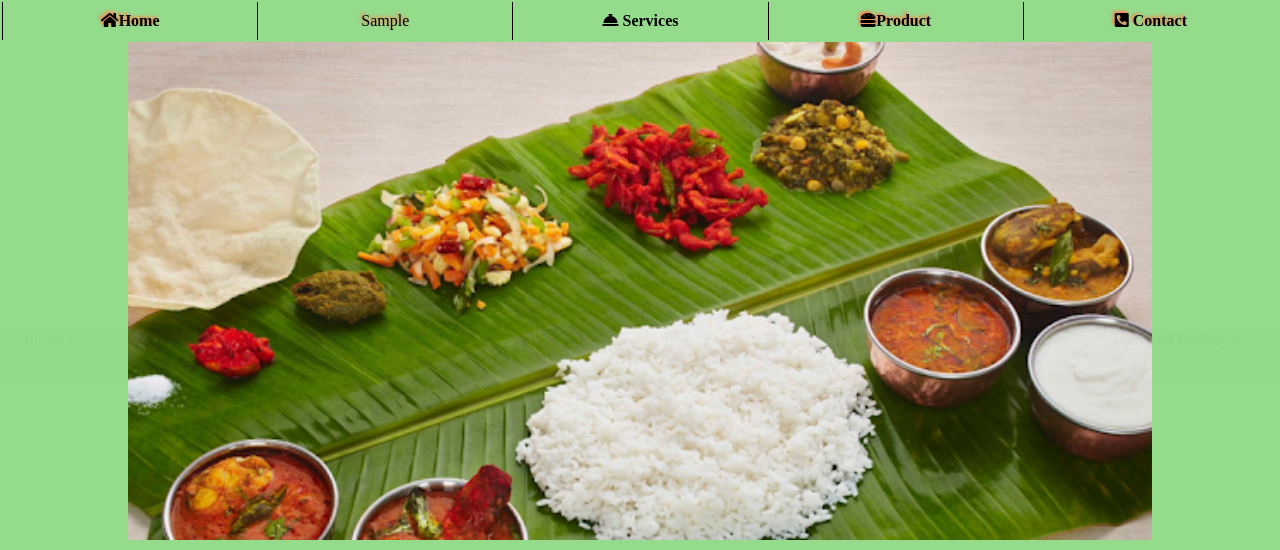
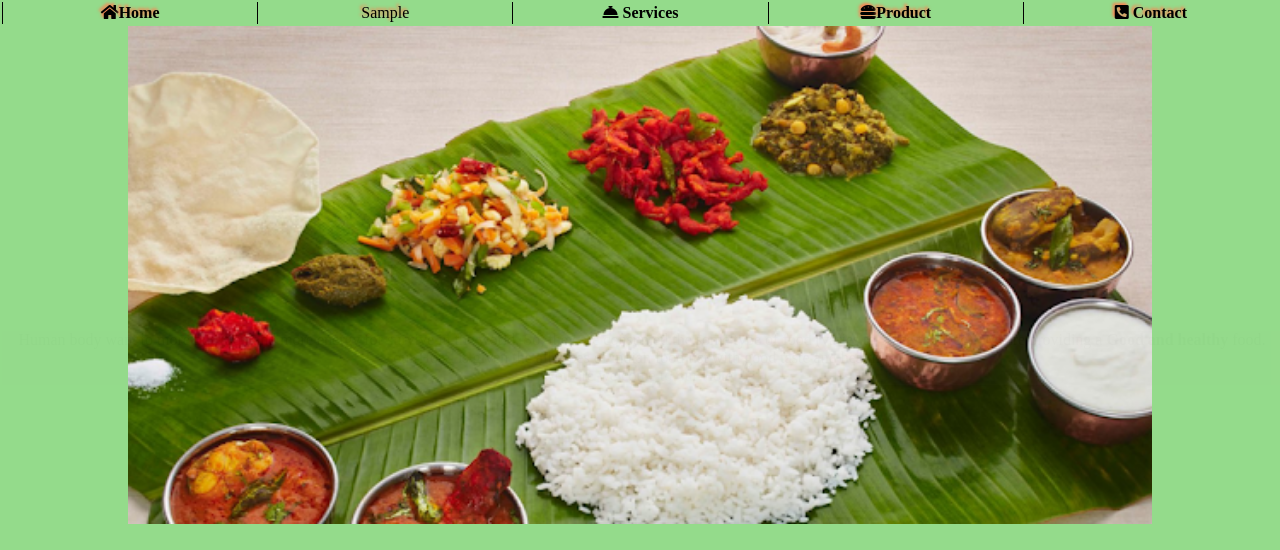
Before and after one commit to vignesha399/FOODiE, a plain HTML site: page index.html in a window 1280 px wide. Shown: the part 48-598 px from the top of the page. Drawn offline with Linux system fonts and the light colour scheme.

Commit message:
10/07/222

```diff
--- a/csssheet.css
+++ b/csssheet.css
@@ -48,13 +48,13 @@ h2{ color: rgb(211, 64, 64); text-align: center;}
         visibility: visible;
     }
 }
-.nav ul li ul { position: absolute; display: block; width: 100%; visibility: hidden; }
+.nav ul{  text-align: center; display: flex; margin: 2px; }
+.nav ul li ul { position: absolute; display: block; width: 50%; visibility: hidden; }
 .nav ul li ul li{ color: black; }
 .nav ul li:hover ul li{ visibility: visible; background-color:rgb(190, 235, 88); z-index: 1; }
-.nav ul li a{ color: black; text-shadow: -2px -2px 3px coral; text-decoration: none; }
-.nav ul li{ list-style-type: none; border-left: 1px solid black; width: 100%; position: relative;  padding: 10px; }
-.nav ul > li:hover{ background-color: rgb(165, 94, 94);  color: rgb(154, 194, 136); }
-.nav ul{  text-align: center; display: flex; margin: 2px; justify-content: space-between; }
+.nav ul li a{ color: black; text-shadow: -2px -2px 3px coral; text-decoration: none; width: 100px; }
+.nav ul li{ list-style-type: none; border-left: 1px solid black; width: 50%; padding: 2px; }
+.nav ul li a:hover{ background-color: rgb(165, 94, 94);  color: rgb(154, 194, 136); height: 10px;}
 @media (min-width:769px){.foodiecontainer{ float: left;}}
 @media (max-width:768px){.foodiecontainer{ display: flex; justify-content: space-around; text-align: center;}}
 .round{
--- a/index.html
+++ b/index.html
@@ -2,7 +2,7 @@
 <html>
     <head>
         <meta charset="UTF-8"> <meta name="Description" content="sample web-designing"> <meta name="keyword" content="freezr, freezr.w3spaces.com, freezr.w3spaces"> <meta name="author" content="VIGNESH, vignesh A, VIGNESH A"> <meta name="viewport" content="width=device-width, initial-scale=1.0">
-        <link rel="stylesheet" href="styles.css">
+        <!-- <link rel="stylesheet" href="styles.css"> -->
         <link rel="stylesheet" href="csssheet.css">
         <!-- font awesome icons link -->
         <link rel="stylesheet" href="https://pro.fontawesome.com/releases/v5.10.0/css/all.css" integrity="sha384-AYmEC3Yw5cVb3ZcuHtOA93w35dYTsvhLPVnYs9eStHfGJvOvKxVfELGroGkvsg+p" crossorigin="anonymous"/>
@@ -28,7 +28,7 @@
         <div class="navm">
             <ul class="ul">
                 <li> <a href="index.html"><i class="fas fa-home"></i></a></li>
-                <li> <a href="Sample.html"><i class="fad fa-comment-exclamation"></i> </a></li>
+                <li><a href="Sample.html"><i class="fad fa-comment-exclamation"></i> </a></li>
                 <li> <i class="fas fa-concierge-bell"></i> <ul>
                     <li> <a href="COD.html"><i class="far fa-money-bill-alt"></i> </a></li>
                     <li><a href="PS.html"><i class="fab fa-amazon-pay"></i></a></li>
```
